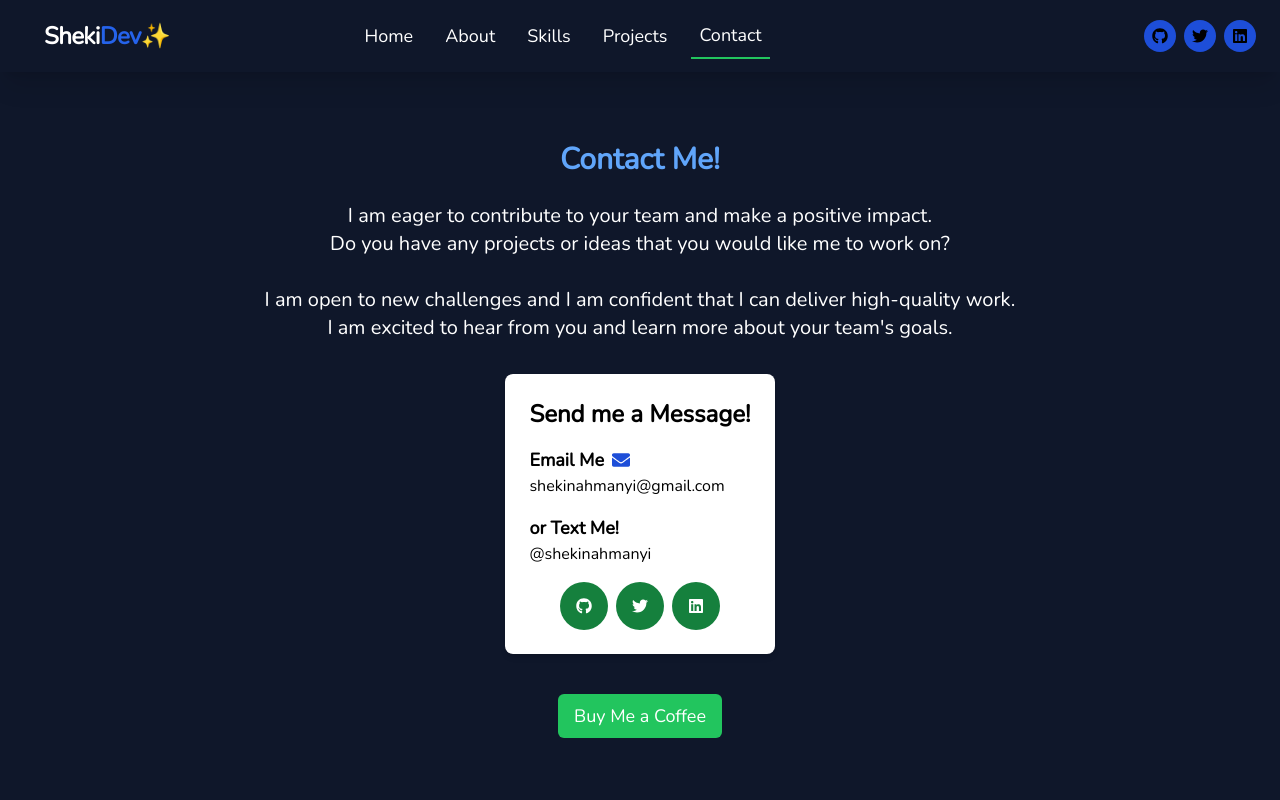
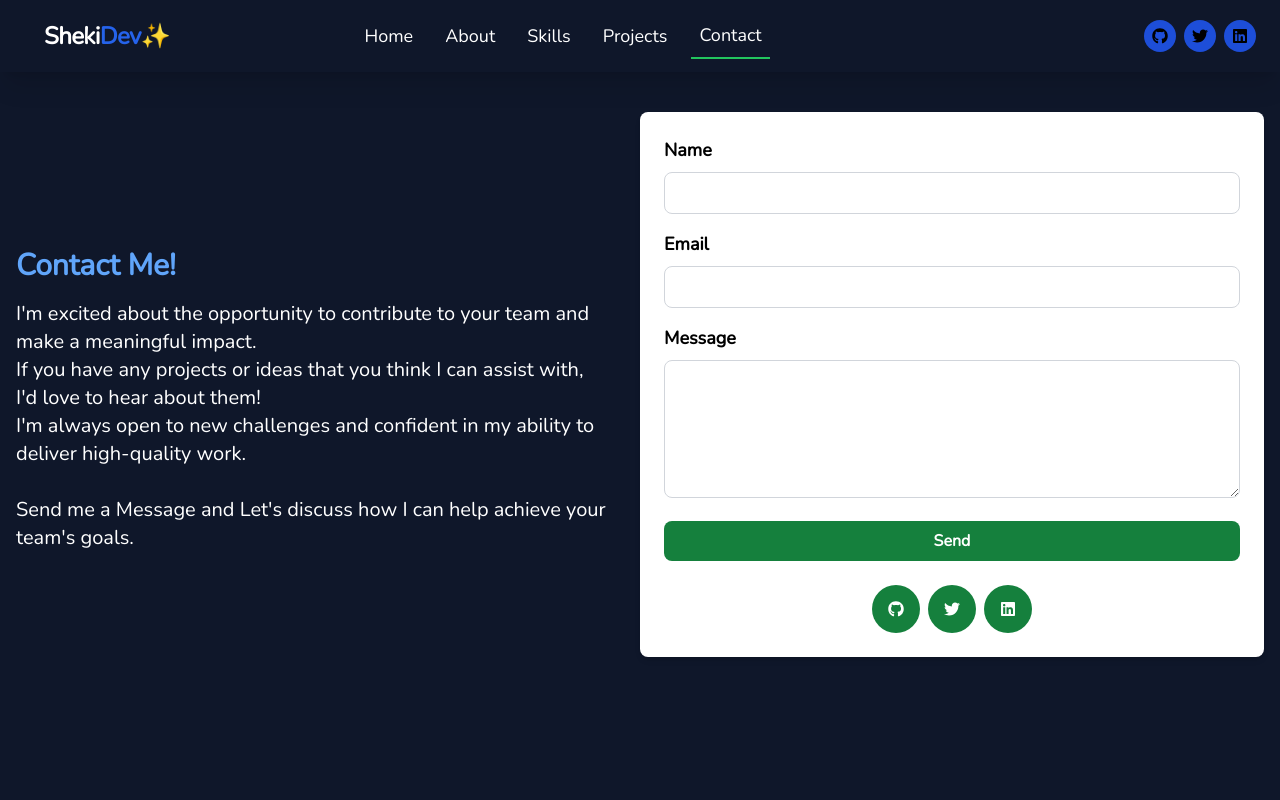
Before and after one commit to shekinahmanyi/portfolio-website2, a React (Create React App) app in the folder portfolio-site/: page /contact in a window 1280 px wide. Shown: the top 800 px of the page. Built offline with nearby package versions, Linux system fonts and the light colour scheme.

Commit message:
Updated the contact page

```diff
--- a/portfolio-site/src/pages/Contact.jsx
+++ b/portfolio-site/src/pages/Contact.jsx
@@ -1,42 +1,84 @@
-import React from "react";
-import {
-  FaEnvelope,
-  FaTwitter,
-  FaLinkedin,
-  FaGithub,
-} from "react-icons/fa";
+import React, { useState } from "react";
+import { FaTwitter, FaLinkedin, FaGithub } from "react-icons/fa";
 
 function Contact() {
+  const [name, setName] = useState("");
+  const [email, setEmail] = useState("");
+  const [message, setMessage] = useState("");
+
+  const handleSubmit = (e) => {
+    e.preventDefault();
+    const mailtoLink = `mailto:shekinahmanyi@gmail.com?subject=Message from ${name}&body=${encodeURIComponent(
+      message
+    )}%0A%0AFrom: ${name}%0AEmail: ${email}`;
+    window.location.href = mailtoLink;
+  };
+
   return (
-    <div className="bg-slate-900 min-h-screen flex items-center justify-center">
-      <div className="container flex flex-col items-center font-nunito">
-        <h1 className="text-3xl text-blue-400 text-center font-bold mt-24">
-          Contact Me!
-        </h1>
-        <p className="text-white bold text-center text-xl p-6">
-          I am eager to contribute to your team and make a positive impact.   <br />
-          Do you have any projects or ideas that you would like me to
-          work on?   <br /><br />
-          I am open to new challenges and I am confident that I can
-          deliver high-quality work.<br /> I am excited to hear from you and learn
-          more about your team's goals.
-        </p>
-        <div className=" bg-white p-6 rounded-lg shadow-md mt-2 mb-4">
-          <p className="font-bold text-center text-2xl mb-4">
-            Send me a Message!
+    <div className="bg-slate-900 min-h-screen flex items-center justify-center px-4">
+      <div className="container mx-auto flex flex-col lg:flex-row items-center font-nunito">
+        <div className="lg:w-1/2 lg:pr-8">
+          <h1 className="text-3xl text-blue-400 font-bold mt-24 lg:mt-0">
+            Contact Me!
+          </h1>
+          <p className="text-white bold text-xl mt-6 lg:mt-4">
+            I'm excited about the opportunity to contribute to your team and
+            make a meaningful impact. <br/>If you have any projects or ideas that you
+            think I can assist with, I'd love to hear about them! <br/> I'm always
+            open to new challenges and confident in my ability to deliver
+            high-quality work.<br/><br/> Send me a Message and Let's discuss how I can help achieve
+            your team's goals.
           </p>
-          <h2 className="text-lg font-bold flex items-center">
-            <span className="mr-2">Email Me</span>
-            <FaEnvelope className="text-blue-700" />
-          </h2>
-          <p className="mb-4">shekinahmanyi@gmail.com</p>
-
-          <h2 className="text-lg font-bold flex items-center">
-            <span className="mr-2">or Text Me!</span>
-
-          </h2>
-          <p>@shekinahmanyi</p>
-          <div className="flex justify-center items-center space-x-2 mt-4">
+        </div>
+        <div className="lg:w-1/2 bg-white p-6 rounded-lg shadow-md mt-8 mb-8 lg:mt-0">
+          <form onSubmit={handleSubmit} className="space-y-4">
+            <div>
+              <label htmlFor="name" className="block text-lg font-bold mb-2">
+                Name
+              </label>
+              <input
+                type="text"
+                id="name"
+                className="w-full px-3 py-2 border border-gray-300 rounded-lg"
+                value={name}
+                onChange={(e) => setName(e.target.value)}
+                required
+              />
+            </div>
+            <div>
+              <label htmlFor="email" className="block text-lg font-bold mb-2">
+                Email
+              </label>
+              <input
+                type="email"
+                id="email"
+                className="w-full px-3 py-2 border border-gray-300 rounded-lg"
+                value={email}
+                onChange={(e) => setEmail(e.target.value)}
+                required
+              />
+            </div>
+            <div>
+              <label htmlFor="message" className="block text-lg font-bold mb-2">
+                Message
+              </label>
+              <textarea
+                id="message"
+                className="w-full px-3 py-2 border border-gray-300 rounded-lg"
+                rows="5"
+                value={message}
+                onChange={(e) => setMessage(e.target.value)}
+                required
+              ></textarea>
+            </div>
+            <button
+              type="submit"
+              className="w-full py-2 px-4 bg-green-700 text-white font-bold rounded-lg hover:bg-green-700 transition"
+            >
+              Send
+            </button>
+          </form>
+          <div className="mt-6 flex space-x-2 justify-center">
             <a
               href="https://github.com/shekinahmanyi"
               target="_blank"
@@ -63,14 +105,6 @@ function Contact() {
             </a>
           </div>
         </div>
-        <a
-          href="https://www.buymeacoffee.com/shekinahmanyi"
-          target="_blank"
-          rel="noopener noreferrer"
-          className="transition ease-in-out delay-150 hover:-translate-y-1 hover:scale-110 bg-green-500 text-white text-lg font-medium px-4 py-2 rounded-md mt-6 mb-4"
-        >
-          <span>Buy Me a Coffee</span>
-        </a>
       </div>
     </div>
   );
```
